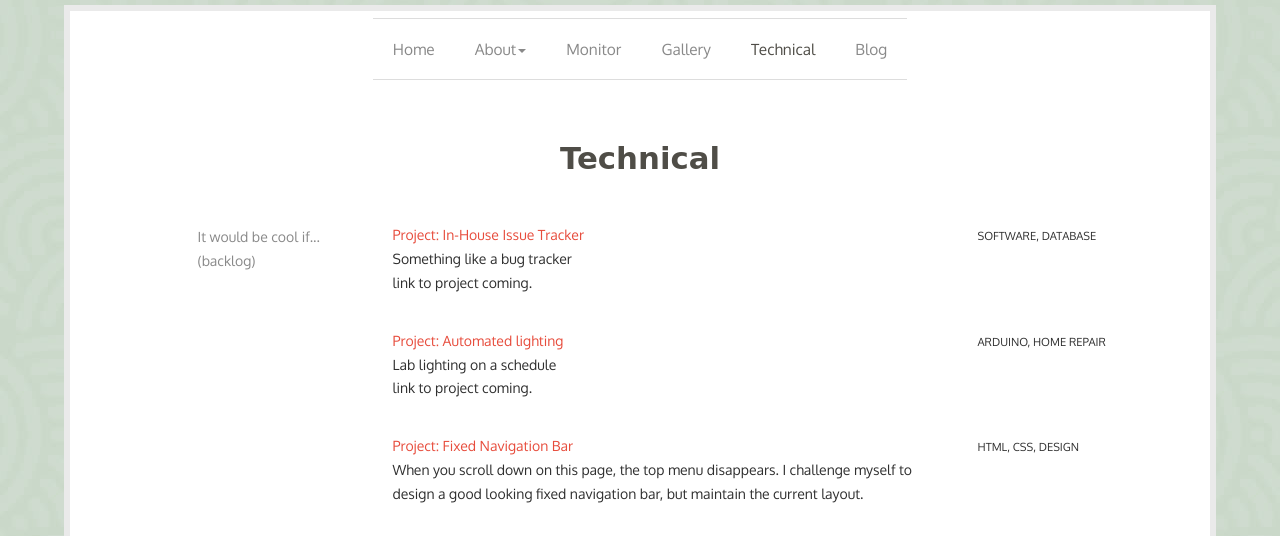
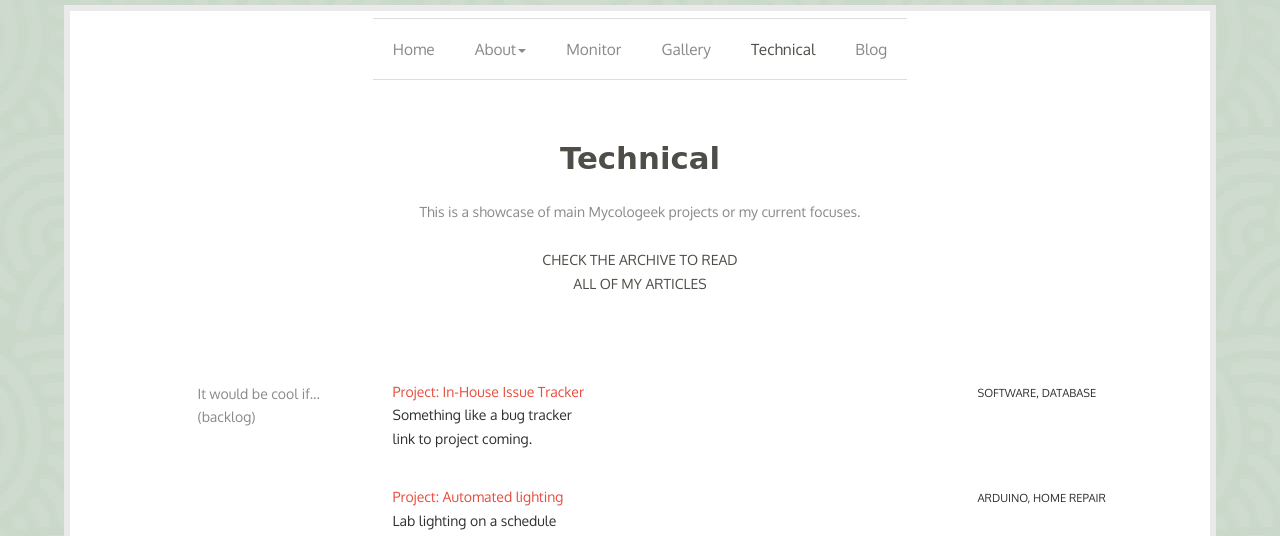
Before and after one commit to ryandagley/mycologeek-website, a Flask app: page /technical.html in a window 1280 px wide. Shown: the part 65-601 px from the top of the page. Run offline with Flask 3, Linux system fonts and the light colour scheme; some libraries are stand-ins or nearby versions; some web fonts are replaced.

Commit message:
Links to Archive from Technical page

```diff
--- a/templates/technical.html
+++ b/templates/technical.html
@@ -80,6 +80,14 @@
             <!-- Start Project list -->
             <div class="margin-resume wow fadeIn" data-wow-delay="0.1s">
                <h3 class="heading-inner">Technical</h3>
+
+                    <h4>
+                    <div class="heading-c">
+                     This is a showcase of main Mycologeek projects or my current focuses.</br></br>
+                     <a href="/archive.html">CHECK THE ARCHIVE TO READ </br>
+                        ALL OF MY ARTICLES</a></div>
+                    </h4>
+
                <!--BACKLOG -->
                <div class="container desc">
                   <div class="row">
```
